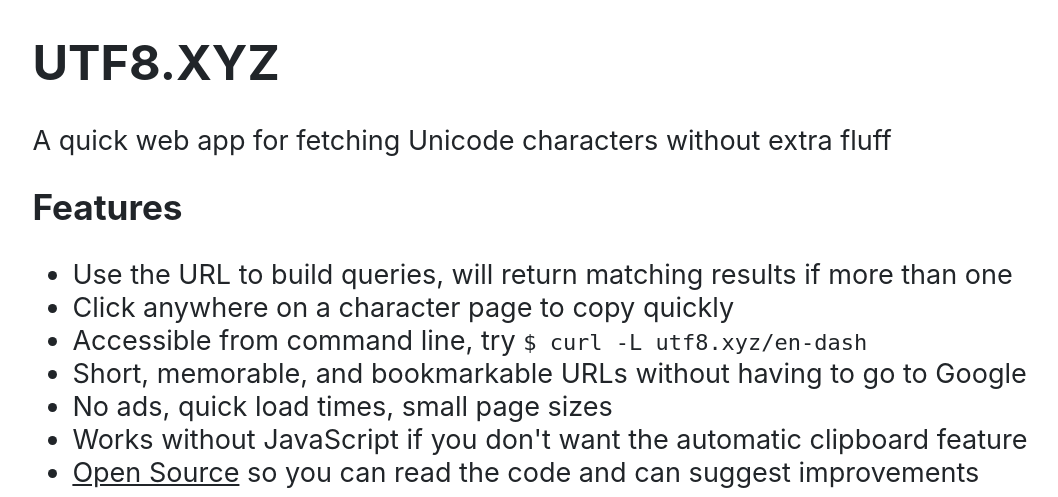
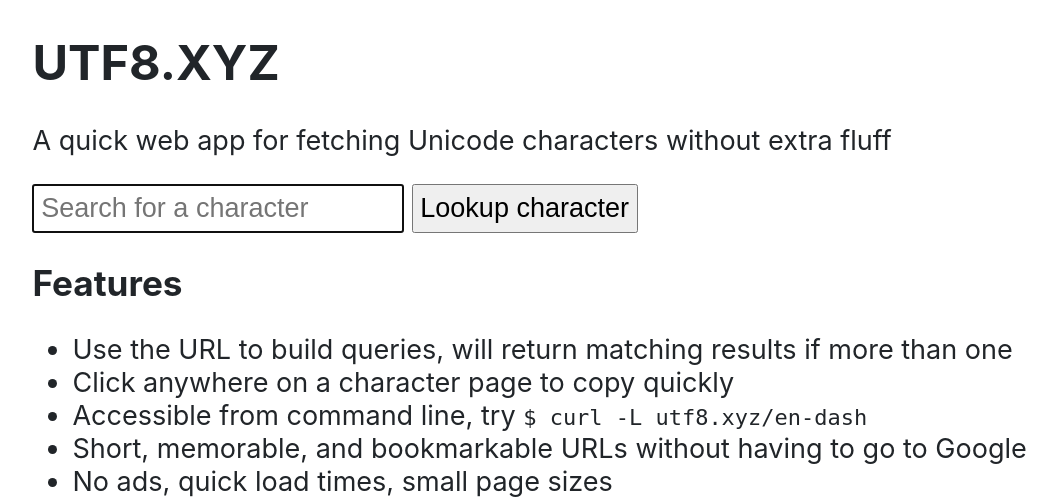
Before and after one commit to sethmlarson/utf8.xyz, a Flask app: page / in a window 1280 px wide. Shown: the top 497 px of the page, without its empty margins (102-1160 px from the left). Run offline with Flask 2, Linux system fonts and the light colour scheme.

Commit message:
Add search box redirecting to appropriate URL

```diff
--- a/app.py
+++ b/app.py
@@ -7,7 +7,6 @@
     g,
     request,
     abort,
-    send_file,
     redirect,
     url_for,
 )
@@ -49,8 +48,10 @@
     return response
 
 
-@app.route("/", methods=["GET"])
+@app.route("/", methods=["GET", "POST"])
 def index():
+    if request.method == "POST":
+        return redirect(url_for("category_or_char", char=request.form.get("char")))
     return render_template("index.html")
 
 
--- a/templates/base.html
+++ b/templates/base.html
@@ -22,6 +22,10 @@
     a, a:visited, a:hover, a:active {
         color: inherit;
     }
+    input, button {
+        font-size: 1em;
+        padding: 0.25em;
+    }
     </style>
 </head>
 <body>
--- a/templates/index.html
+++ b/templates/index.html
@@ -3,6 +3,12 @@
 {% block body %}
 <h1>UTF8.XYZ</h1>
 <p>A quick web app for fetching Unicode characters without extra fluff</p>
+
+<form method="post">
+    <input type="text" name="char" placeholder="Search for a character" autofocus>
+    <button type="submit">Lookup character</button>
+</form>
+
 <h2>Features</h2>
 <ul>
     <li>Use the URL to build queries, will return matching results if more than one</li>
```
